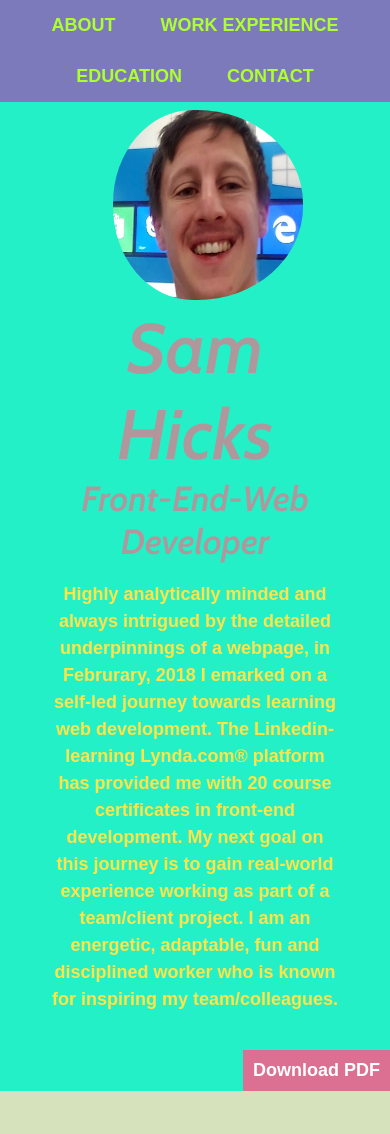
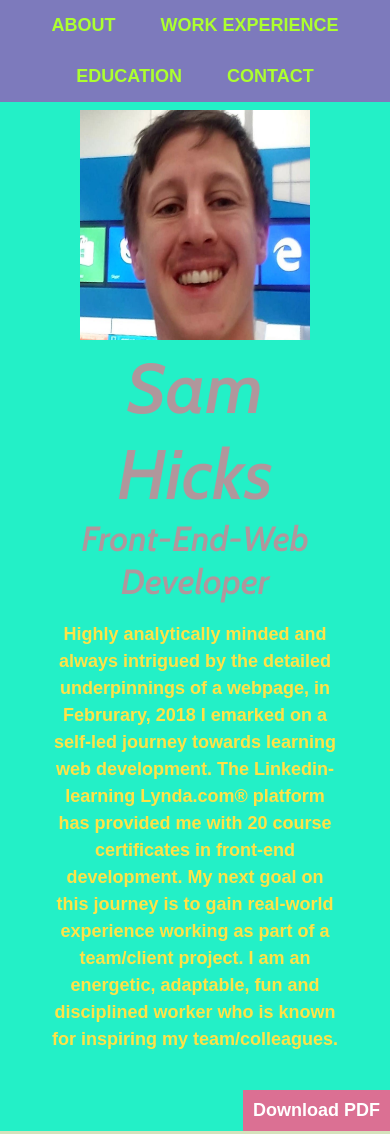
Before and after one commit to SamisaLamb/Sam-H-Resume, a plain HTML site: page Indexsam(html).html in a window 390 px wide. Shown: the top 1134 px of the page. Drawn offline with nearby package versions, Linux system fonts and the light colour scheme; a web font is replaced by a local one.

Commit message:
building header

```diff
--- a/CSS/cStyleS.css
+++ b/CSS/cStyleS.css
@@ -97,7 +97,14 @@ h5 { margin: 0;
 
 /* Header and Footer
 ------------------------*/
+.heading {
+  display: flex;
+  /* justify-content: space-between; */
+}
 
+.missions {
+  flex-basis: 530px;
+}
 header, footer { background-color: #23F0C7;/*rgba(218, 255, 239, 1);#373e40;*/
     color: /*#e86ba6 */#FFE347;/*rgba(315, 197, 214, 20);/*#d1abcf;#c9a5c7;#488286;*/
 }
@@ -113,6 +120,10 @@ header h2 { color:rgba(176, 151, 156, 1); ;/*#9e8b91;#b7d5d4;*/
 
 .prof-pic { border-radius: 49%;
             padding-left: 26px;
+            padding-right: 26px;
+            flex-basis: 270px;
+            flex-shrink: 2;
+
 }
 
 header{ font-weight:800;
@@ -225,10 +236,10 @@ margin-top: 30px;
   header {
     text-align: center;
   }
-  .prof-pic {
+  /* .prof-pic {
     width: 190px;
       height: 190px;
-  }
+  } */
 
 }
 
@@ -236,7 +247,17 @@ margin-top: 30px;
    .container{
       grid-template-columns: 1fr;
 }
+ @media(max-width:800px) {
+   .heading {flex-wrap: wrap;}
+   .prof-pic {
+     order: -1;
+   }
+   .missions {
 
+   }
+
+
+ }
 
 
 /*rgba(250, 250, 250, .46),
--- a/Indexsam(html).html
+++ b/Indexsam(html).html
@@ -19,8 +19,11 @@
             <a href="#Contact">Contact</a>
         </nav>
         <div class= "content-wrap heading">
-            <img class= "prof-pic" "col-narrow" src="images/sales%20prof..jpg" alt="Sam Hicks" width='230px' height='230px'>
-            <div class="col-wide">
+            <div class="prof-pic">
+              <img class="profile" src="images/sales%20prof..jpg" alt="Sam Hicks" width='230px' height='230px'>
+            </div>
+
+            <div class="missions">
                 <h1>Sam Hicks</h1>
                 <h2>Front-End-Web Developer</h2>
                 <p>Highly analytically minded and always intrigued by the detailed underpinnings of a webpage, in Februrary, 2018 I emarked on a self-led journey towards learning web development. The Linkedin-learning Lynda.com&reg; platform has provided me with 20 course certificates in front-end development. My next goal on this journey is to gain real-world experience working as part of a team/client project. I am an energetic, adaptable, fun and disciplined worker who is known for inspiring my team/colleagues.
```
